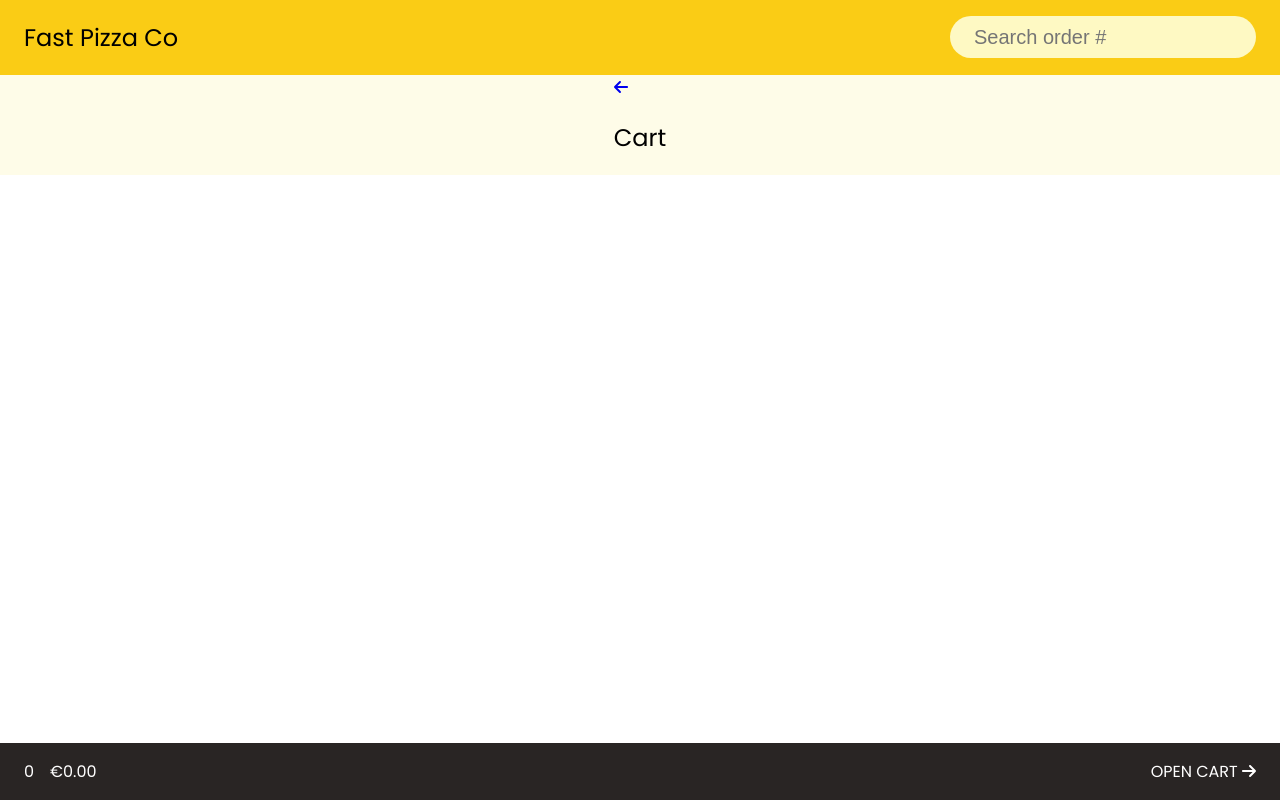
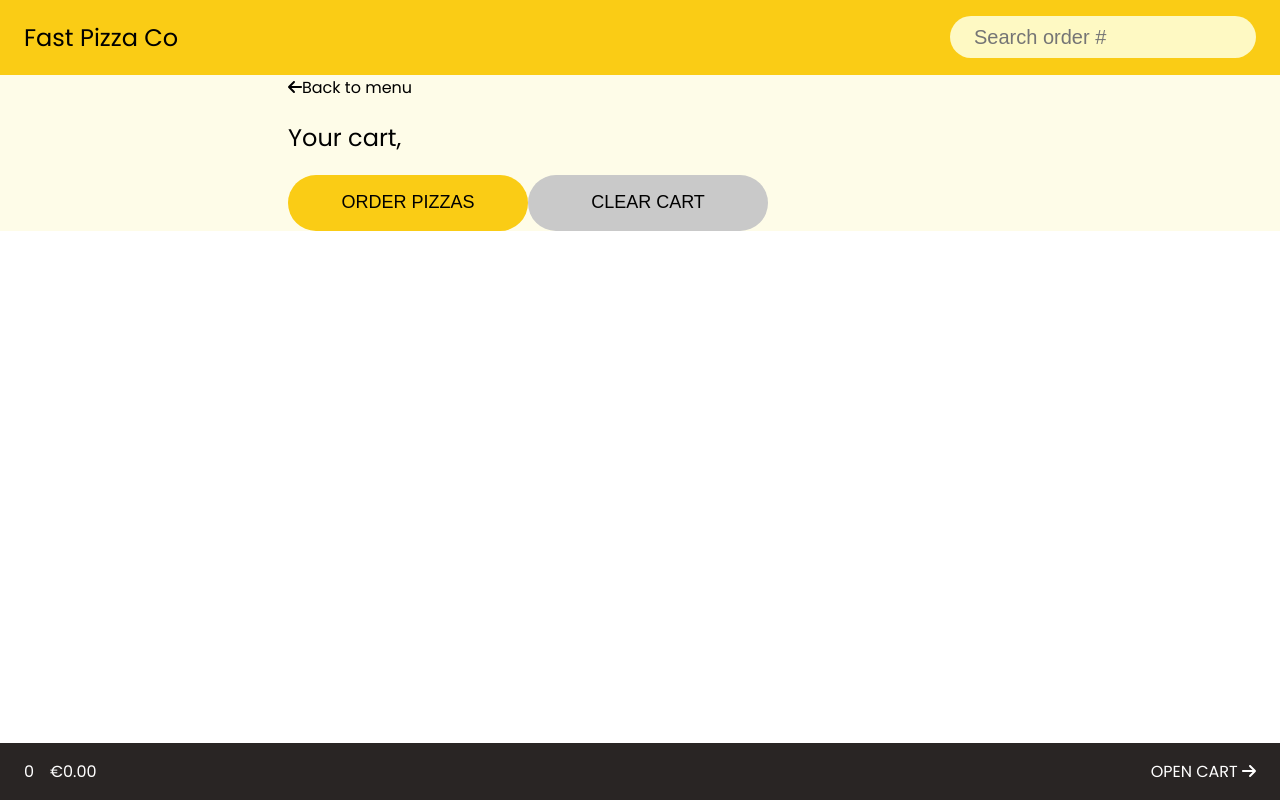
Before and after one commit to dariojularic/Fast-pizza-react, a React (Vite) app: page /cart in a window 1280 px wide. Built offline with nearby package versions, Linux system fonts and the light colour scheme.

Commit message:
Create cart page

```diff
--- a/src/pages/cart/Cart.css
+++ b/src/pages/cart/Cart.css
@@ -0,0 +1,22 @@
+.back-button {
+  text-decoration: none;
+  cursor: pointer;
+  color: black;
+}
+
+.container {
+  width: 55%;
+}
+
+.item-container {
+  display: flex;
+  justify-content: space-between;
+  /* align-items: center; */
+  width: 100%;
+}
+
+.cart-item-buttons {
+  display: flex;
+  align-items: center;
+  gap: 16px;
+}
--- a/src/pages/cart/Cart.jsx
+++ b/src/pages/cart/Cart.jsx
@@ -1,18 +1,40 @@
-import "#pages/cart/Cart.css"
+import "#pages/cart/Cart.css";
 import { Link } from "react-router-dom";
 import { FontAwesomeIcon } from "@fortawesome/react-fontawesome";
 import { faArrowLeft } from "@fortawesome/free-solid-svg-icons";
+import { useDispatch, useSelector } from "react-redux";
+import CartItem from "./components/CartItem";
+import Button from "#components/Button";
+// import { useNavigate } from "react-router-dom";
 
 function Cart() {
-  return(
+  const { username } = useSelector((store) => store.user);
+  const { cart } = useSelector((store) => store.cart);
+  const dispatch = useDispatch();
+  // console.log(username);
+
+  // const navigate = useNavigate();
+  // const handleBack = () => {
+  //   navigate(-1);
+  // };
+
+  return (
     <div className="container">
-      <Link>
-
+      <Link className="back-button" to="/menu">
         <FontAwesomeIcon className="arrow-icon" icon={faArrowLeft} />
+        Back to menu
       </Link>
-      <h2>Cart</h2>
+      <h2>Your cart, {username}</h2>
+      <div className="order">
+        {cart.map((pizza) => {
+          return <CartItem key={pizza.id} {...pizza} />;
+        })}
+        {/* <p></p> */}
+      </div>
+      <Button value="ORDER PIZZAS" type="button" style="btn" />
+      <Button value="CLEAR CART" type="button" style="btn gray" />
     </div>
-  )
+  );
 }
 
 export default Cart;
--- /dev/null
+++ b/src/pages/cart/components/CartItem.jsx
@@ -0,0 +1,23 @@
+import "./CartItem";
+import Button from "#components/Button.jsx";
+
+function CartItem({id, name, unitPrice, amount}) {
+  return (
+    <>
+      <div className="item-container">
+        <p>{amount} x {name}</p>
+
+        <div className="cart-item-buttons">
+          <p className="price-per-pizza">€{unitPrice}</p>
+          <Button type="button" value="-" style="btn change-amount-btn" />
+          <p>{amount}</p>
+          <Button type="button" value="+" style="btn change-amount-btn" />
+          <Button type="button" value="DELETE" style="btn delete-btn" />
+        </div>
+      </div>
+      <hr />
+    </>
+  );
+}
+
+export default CartItem;
```
Also changed, not shown: src/pages/cart/components/CartItem.css (added).
